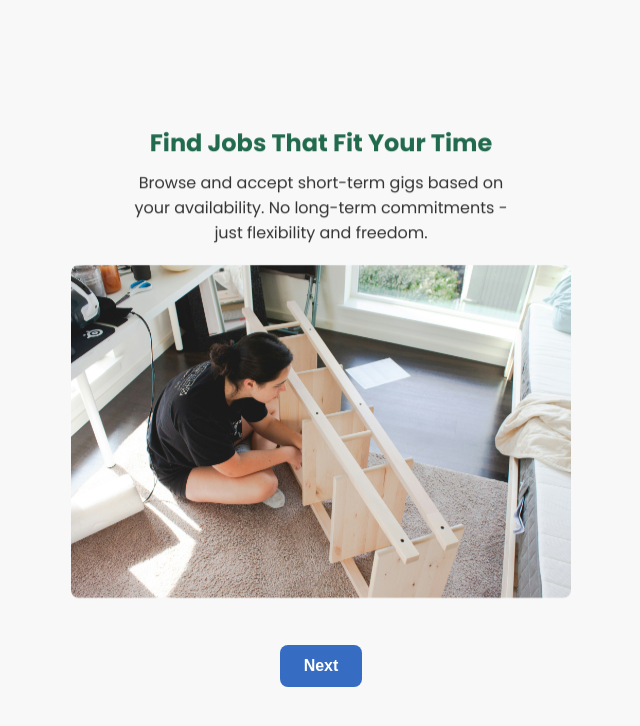
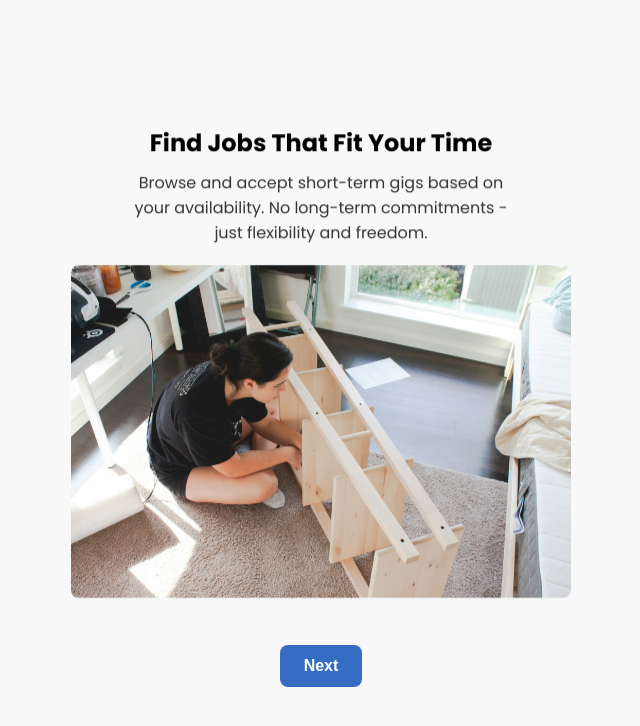
Before and after one commit to MATALAME/DIGA4005A-StudentApp, a React (Create React App) app: page / in a window 1280 px wide. Shown: the top 726 px of the page, without its empty margins (319-959 px from the left). Built offline with nearby package versions, Linux system fonts and the light colour scheme; no server answers; the database is empty.

Commit message:
Two little changes

```diff
--- a/src/Styling/Load.css
+++ b/src/Styling/Load.css
@@ -29,6 +29,7 @@
 .Start-Page p {
   font-size: 1rem;
   margin-bottom: 20px;
+  color: #ffff;
 }
 
 .Start-Page img {
@@ -49,6 +50,7 @@
 .Page h2 {
   font-size: 1.5rem;
   margin-bottom: 10px;
+  color: black;
 }
 
 .Page p {
--- a/src/Styling/SignUp.css
+++ b/src/Styling/SignUp.css
@@ -16,6 +16,7 @@
   font-size: 2rem;
   font-weight: 700;
   margin-bottom: 0.5rem;
+  color: black;
 }
 
 .signup-intro {
```
